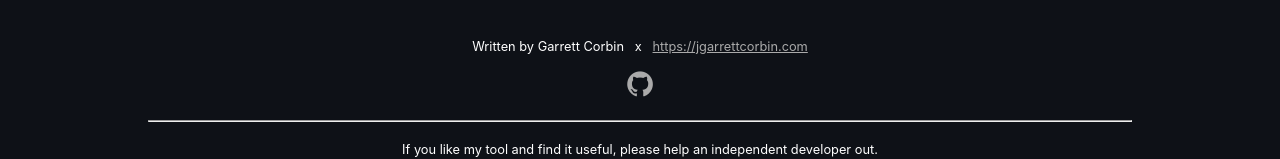
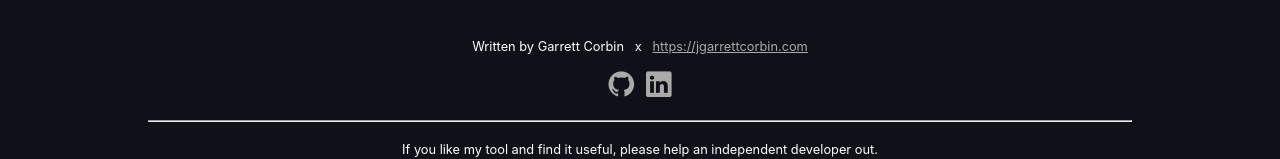
Before and after one commit to platevoltage/esp32-partition-calculator, a React (Create React App) app: page / in a window 1280 px wide. Shown: the part 703-862 px from the top of the page. Built offline with nearby package versions, Linux system fonts and the light colour scheme.

Commit message:
add linkedin

```diff
--- a/src/App.tsx
+++ b/src/App.tsx
@@ -33,7 +33,9 @@ function App() {
           <span>Written by Garrett Corbin &nbsp; x &nbsp; </span>
           <a href="https://jgarrettcorbin.com" target="_blank" rel="noreferrer">https://jgarrettcorbin.com</a>
           <br></br><br></br>
-          <a style={{fontSize: "2em"}} href="https://github.com/platevoltage" target="_blank" rel="noreferrer"><i className="bi bi-github"></i></a>
+          <a style={{fontSize: "2em", margin: "0px 6px"}} href="https://github.com/platevoltage" target="_blank" rel="noreferrer"><i className="bi bi-github"></i></a>
+          <a style={{fontSize: "2em", margin: "0px 6px"}} href="https://www.linkedin.com/in/garrett-corbin-7a7777227/" target="_blank" rel="noreferrer"><i className="bi bi-linkedin"></i></a>
+          {/* <a style={{fontSize: "2em", margin: "0px 6px"}} href="https://github.com/platevoltage" target="_blank" rel="noreferrer"><i className="bi bi-github"></i></a> */}
 
 
         <hr />
```
Also changed, not shown: src/components/Bar.tsx (indentation only).
